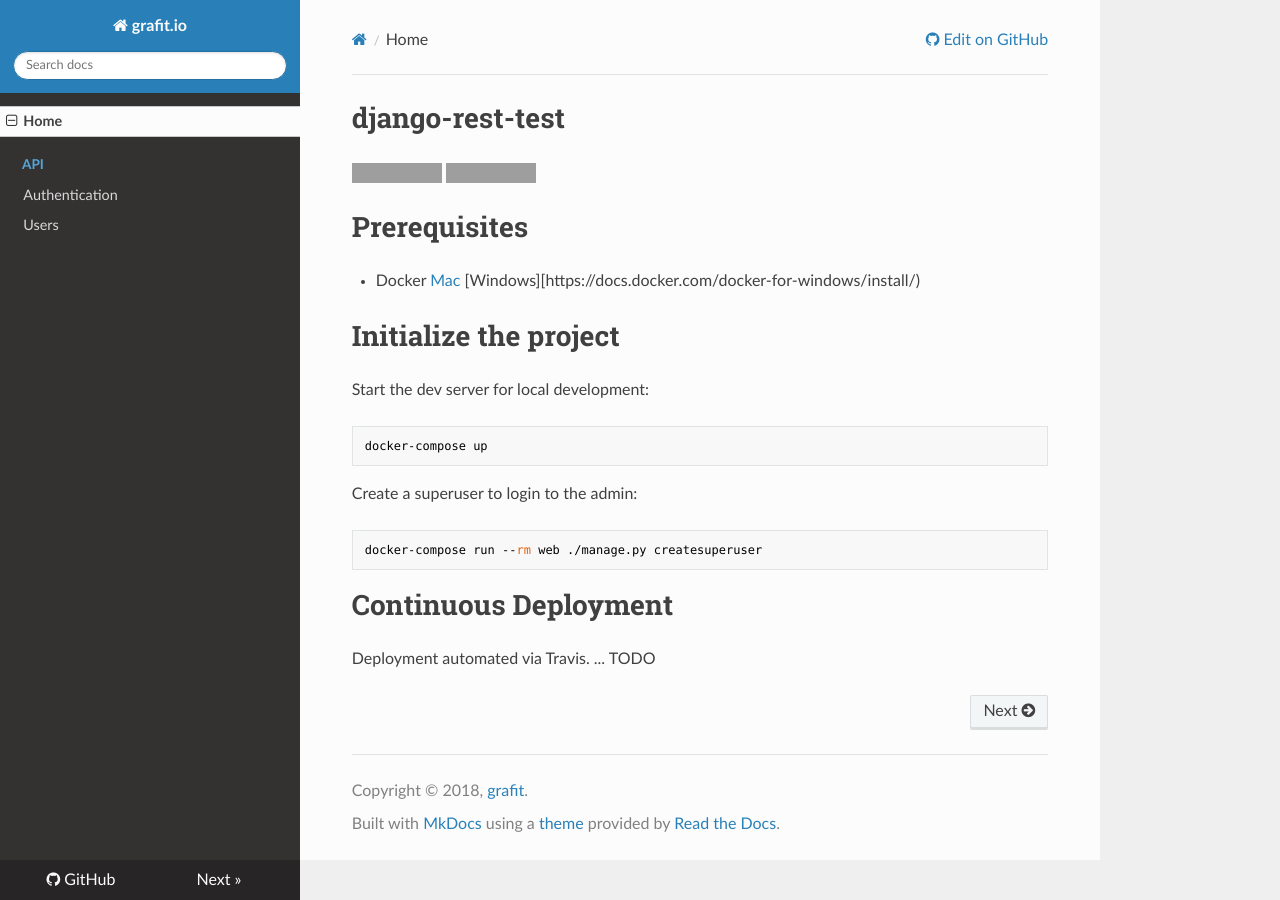
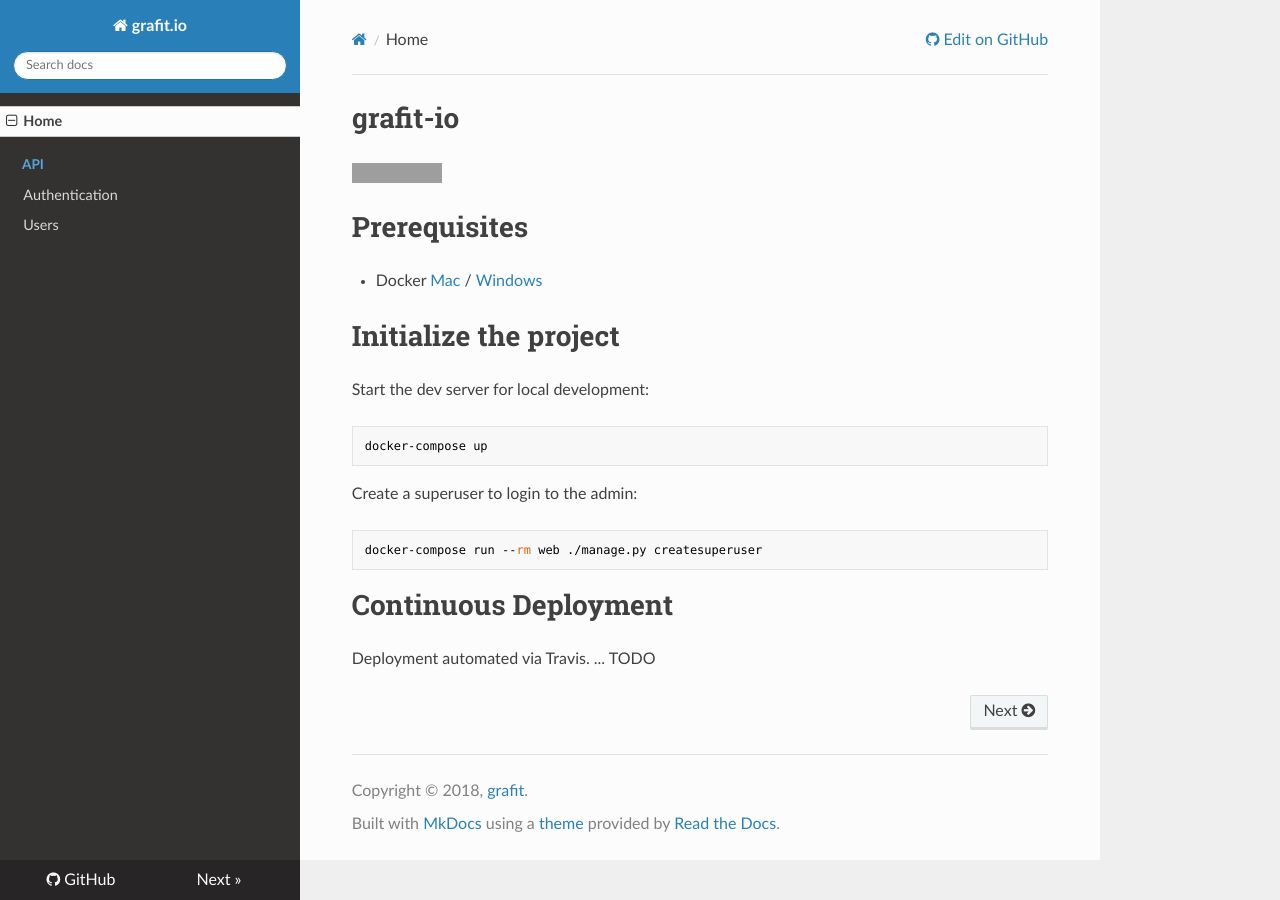
Before and after one commit to grafit-io/grafit, an MkDocs documentation site: the page built from docs/index.md, in a window 1280 px wide. Built offline with MkDocs 1.6.1, drawn with Linux system fonts in a browser that asks for light colours; nearby versions of some CDN libraries; old or Windows-style settings are respelled for this version of MkDocs; grey boxes are pictures that could not be loaded.

Commit message:
changed title

```diff
--- a/docs/index.md
+++ b/docs/index.md
@@ -1,11 +1,11 @@
-# django-rest-test
+# grafit-io
 
 [![Build Status](https://travis-ci.org/grafit-io/grafit.svg?branch=master)](https://travis-ci.org/grafit-io/grafit)
-[![Built with](https://img.shields.io/badge/Built_with-Cookiecutter_Django_Rest-F7B633.svg)](https://github.com/agconti/cookiecutter-django-rest)
+
 
 # Prerequisites
 
-- Docker [Mac](https://docs.docker.com/docker-for-mac/install/) [Windows][https://docs.docker.com/docker-for-windows/install/)
+- Docker [Mac](https://docs.docker.com/docker-for-mac/install/) / [Windows](https://docs.docker.com/docker-for-windows/install/)
 
 # Initialize the project
 
```
